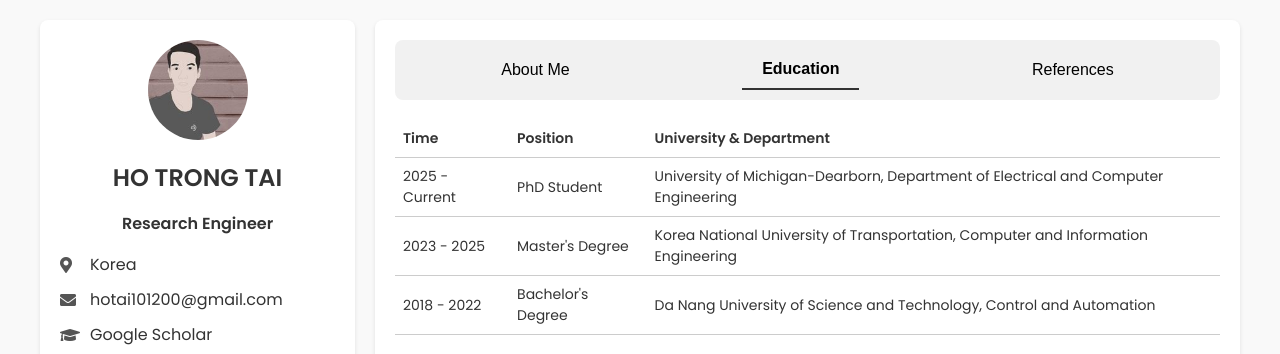
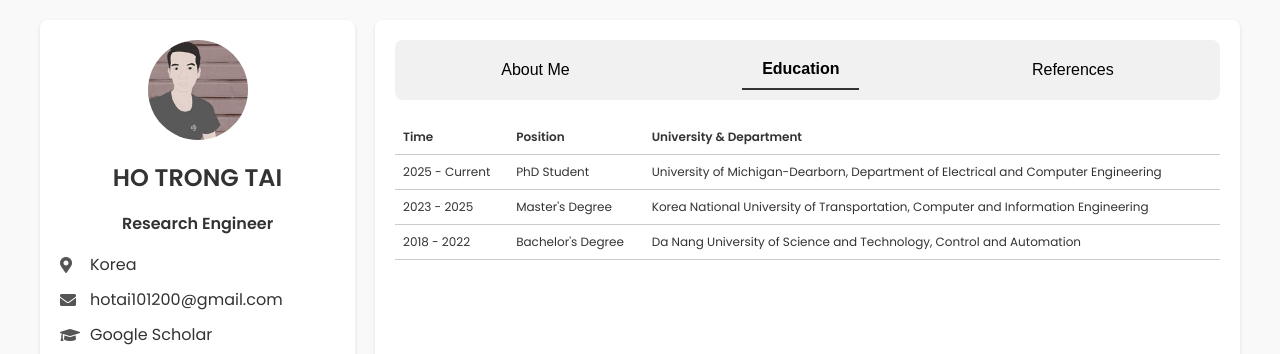
Before and after one commit to xinconcoc/xinconcoc.github.io, a plain HTML site: page index.html in a window 1280 px wide. Both pictures are taken after a click on the button "Education". Shown: the top 354 px of the page. Drawn offline with Linux system fonts and the light colour scheme.

Commit message:
Update index.html

```diff
--- a/index.html
+++ b/index.html
@@ -114,10 +114,11 @@
         border-collapse: collapse;
       }
       th, td {
-        text-align: left;
+        text-align: justify;
         padding: 8px;
-        font-size: 14px;
+        font-size: 12px;
         border-bottom: 1px solid #ccc;
+        white-space: nowrap;
       }
     </style>
   </head>
```
